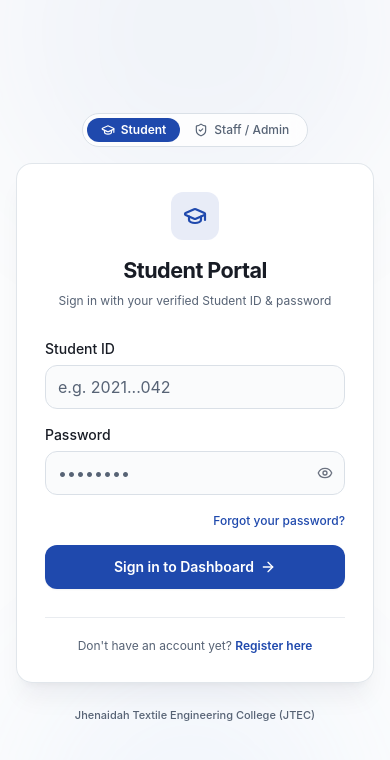
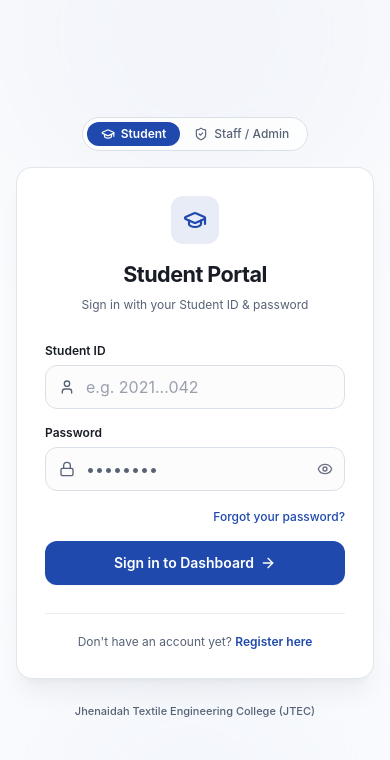
Before and after one commit to faisalhosen2000d-afk/jtec-academic-platform, a Next.js app: page /login in a window 390 px wide. Shown: the top 760 px of the page. Built offline with nearby package versions, Linux system fonts and the light colour scheme.

Commit message:
fix(auth): fix input icon positioning on desktop/mobile and preserve student ID on failed password

```diff
--- a/src/app/(public)/login/page.tsx
+++ b/src/app/(public)/login/page.tsx
@@ -1,13 +1,12 @@
 "use client";
 
+import { useState } from "react";
 import Link from "next/link";
 import { useActionState } from "react";
-import { GraduationCap, ShieldCheck, ArrowRight } from "lucide-react";
+import { GraduationCap, ShieldCheck, ArrowRight, User, Lock } from "lucide-react";
 import { signIn, type AuthActionResult } from "@/server/actions/auth";
 import { Button } from "@/components/ui/button";
-import { Input } from "@/components/ui/input";
 import { PasswordInput } from "@/components/ui/password-input";
-import { FormField } from "@/components/ui/form-field";
 
 const initialState: AuthActionResult = {
   success: false,
@@ -15,9 +14,14 @@ const initialState: AuthActionResult = {
 };
 
 export default function LoginPage() {
+  const [typedStudentId, setTypedStudentId] = useState("");
+
   const [state, formAction, isPending] = useActionState(
-    async (_prevState: AuthActionResult, formData: FormData) =>
-      signIn(formData),
+    async (_prevState: AuthActionResult, formData: FormData) => {
+      const studentId = formData.get("student_id") as string;
+      if (studentId) setTypedStudentId(studentId);
+      return signIn(formData);
+    },
     initialState,
   );
 
@@ -25,7 +29,7 @@ export default function LoginPage() {
   const generalError = state.success ? undefined : state.error;
 
   return (
-    <main className="relative flex min-h-screen items-center justify-center overflow-hidden bg-slate-50/60 px-4 py-12 dark:bg-slate-950/80">
+    <main className="relative flex min-h-screen items-center justify-center overflow-hidden bg-slate-50/70 px-4 py-12 dark:bg-slate-950/80">
       {/* Decorative ambient background glows */}
       <div
         className="pointer-events-none absolute -top-40 left-1/2 -z-10 h-96 w-96 -translate-x-1/2 rounded-full bg-primary/10 blur-3xl"
@@ -66,41 +70,58 @@ export default function LoginPage() {
             </h1>
 
             <p className="mt-1.5 text-xs leading-relaxed text-muted-foreground">
-              Sign in with your verified Student ID &amp; password
+              Sign in with your Student ID &amp; password
             </p>
           </div>
 
           <form action={formAction} className="mt-7 space-y-4" noValidate>
-            <FormField
-              label="Student ID"
-              htmlFor="student_id"
-              error={fieldErrors?.student_id?.[0]}
-            >
-              <Input
+            {/* Student ID with permanently visible user icon */}
+            <div>
+              <label htmlFor="student_id" className="block text-xs font-semibold text-foreground mb-1.5">
+                Student ID
+              </label>
+              <div className="relative">
+                <span className="pointer-events-none absolute left-3.5 top-1/2 -translate-y-1/2 text-muted-foreground z-10">
+                  <User className="h-4 w-4" />
+                </span>
+                <input
                   id="student_id"
                   name="student_id"
                   type="text"
                   placeholder="e.g. 2021...042"
                   autoComplete="username"
-                className="h-11 rounded-xl bg-muted/30 text-sm focus:bg-background focus:ring-4 focus:ring-primary/15 transition-all"
                   required
+                  defaultValue={typedStudentId}
+                  className="w-full h-11 pl-10 pr-4 rounded-xl border border-input bg-muted/20 text-sm text-foreground placeholder:text-muted-foreground/60 transition-all duration-200 focus:bg-background focus:border-primary focus:ring-4 focus:ring-primary/15 focus:outline-none"
                 />
-            </FormField>
+              </div>
+              {fieldErrors?.student_id?.[0] && (
+                <p className="mt-1 text-xs text-destructive">{fieldErrors.student_id[0]}</p>
+              )}
+            </div>
 
-            <FormField
-              label="Password"
-              htmlFor="password"
-              error={fieldErrors?.password?.[0]}
-            >
+            {/* Password with permanently visible lock icon */}
+            <div>
+              <label htmlFor="password" className="block text-xs font-semibold text-foreground mb-1.5">
+                Password
+              </label>
+              <div className="relative">
+                <span className="pointer-events-none absolute left-3.5 top-1/2 -translate-y-1/2 text-muted-foreground z-10">
+                  <Lock className="h-4 w-4" />
+                </span>
                 <PasswordInput
                   id="password"
                   name="password"
                   autoComplete="current-password"
                   placeholder="••••••••"
-                className="h-11 rounded-xl bg-muted/30 text-sm focus:bg-background focus:ring-4 focus:ring-primary/15 transition-all"
                   required
+                  className="pl-10 h-11 rounded-xl bg-muted/20 text-sm focus:bg-background focus:border-primary focus:ring-4 focus:ring-primary/15 transition-all"
                 />
-            </FormField>
+              </div>
+              {fieldErrors?.password?.[0] && (
+                <p className="mt-1 text-xs text-destructive">{fieldErrors.password[0]}</p>
+              )}
+            </div>
 
             <div className="flex justify-end pt-0.5">
               <Link
--- a/src/app/(public)/page.tsx
+++ b/src/app/(public)/page.tsx
@@ -6,6 +6,7 @@ import { useActionState } from "react";
 import { GraduationCap, ShieldCheck, ArrowRight, Lock, User, Mail } from "lucide-react";
 import { signIn, staffSignIn, type AuthActionResult } from "@/server/actions/auth";
 import { Button } from "@/components/ui/button";
+import { PasswordInput } from "@/components/ui/password-input";
 
 const initialAuthState: AuthActionResult = {
   success: false,
@@ -14,14 +15,24 @@ const initialAuthState: AuthActionResult = {
 
 export default function HomePage() {
   const [activeTab, setActiveTab] = useState<"student" | "staff">("student");
+  const [typedStudentId, setTypedStudentId] = useState("");
+  const [typedStaffEmail, setTypedStaffEmail] = useState("");
 
   const [studentState, studentFormAction, studentPending] = useActionState(
-    async (_prevState: AuthActionResult, formData: FormData) => signIn(formData),
+    async (_prevState: AuthActionResult, formData: FormData) => {
+      const studentId = formData.get("student_id") as string;
+      if (studentId) setTypedStudentId(studentId);
+      return signIn(formData);
+    },
     initialAuthState,
   );
 
   const [staffState, staffFormAction, staffPending] = useActionState(
-    async (_prevState: AuthActionResult, formData: FormData) => staffSignIn(formData),
+    async (_prevState: AuthActionResult, formData: FormData) => {
+      const email = formData.get("email") as string;
+      if (email) setTypedStaffEmail(email);
+      return staffSignIn(formData);
+    },
     initialAuthState,
   );
 
@@ -97,8 +108,10 @@ export default function HomePage() {
                   <label htmlFor="home_student_id" className="block text-xs font-semibold text-foreground mb-1.5">
                     Student ID
                   </label>
-                  <div className="relative group">
-                    <User className="absolute left-3.5 top-3 h-4 w-4 text-muted-foreground transition group-focus-within:text-primary" />
+                  <div className="relative">
+                    <span className="pointer-events-none absolute left-3.5 top-1/2 -translate-y-1/2 text-muted-foreground z-10">
+                      <User className="h-4 w-4" />
+                    </span>
                     <input
                       id="home_student_id"
                       name="student_id"
@@ -106,7 +119,8 @@ export default function HomePage() {
                       placeholder="e.g. 2021...042"
                       autoComplete="username"
                       required
-                      className="w-full h-11 pl-10 pr-4 rounded-xl border border-input bg-muted/20 text-sm text-foreground placeholder:text-muted-foreground/60 transition-all duration-200 focus:bg-background focus:border-primary focus:ring-4 focus:ring-primary/15 focus:outline-none focus:scale-[1.005]"
+                      defaultValue={typedStudentId}
+                      className="w-full h-11 pl-10 pr-4 rounded-xl border border-input bg-muted/20 text-sm text-foreground placeholder:text-muted-foreground/60 transition-all duration-200 focus:bg-background focus:border-primary focus:ring-4 focus:ring-primary/15 focus:outline-none"
                     />
                   </div>
                 </div>
@@ -115,16 +129,17 @@ export default function HomePage() {
                   <label htmlFor="home_student_password" className="block text-xs font-semibold text-foreground mb-1.5">
                     Password
                   </label>
-                  <div className="relative group">
-                    <Lock className="absolute left-3.5 top-3 h-4 w-4 text-muted-foreground transition group-focus-within:text-primary" />
-                    <input
+                  <div className="relative">
+                    <span className="pointer-events-none absolute left-3.5 top-1/2 -translate-y-1/2 text-muted-foreground z-10">
+                      <Lock className="h-4 w-4" />
+                    </span>
+                    <PasswordInput
                       id="home_student_password"
                       name="password"
-                      type="password"
                       placeholder="••••••••"
                       autoComplete="current-password"
                       required
-                      className="w-full h-11 pl-10 pr-4 rounded-xl border border-input bg-muted/20 text-sm text-foreground placeholder:text-muted-foreground/60 transition-all duration-200 focus:bg-background focus:border-primary focus:ring-4 focus:ring-primary/15 focus:outline-none focus:scale-[1.005]"
+                      className="pl-10 h-11 rounded-xl bg-muted/20 text-sm focus:bg-background focus:border-primary focus:ring-4 focus:ring-primary/15 transition-all"
                     />
                   </div>
                   <div className="flex justify-end pt-1">
@@ -162,8 +177,10 @@ export default function HomePage() {
                   <label htmlFor="home_staff_email" className="block text-xs font-semibold text-foreground mb-1.5">
                     Staff Email
                   </label>
-                  <div className="relative group">
-                    <Mail className="absolute left-3.5 top-3 h-4 w-4 text-muted-foreground transition group-focus-within:text-primary" />
+                  <div className="relative">
+                    <span className="pointer-events-none absolute left-3.5 top-1/2 -translate-y-1/2 text-muted-foreground z-10">
+                      <Mail className="h-4 w-4" />
+                    </span>
                     <input
                       id="home_staff_email"
                       name="email"
@@ -171,7 +188,8 @@ export default function HomePage() {
                       placeholder="name@example.com"
                       autoComplete="username"
                       required
-                      className="w-full h-11 pl-10 pr-4 rounded-xl border border-input bg-muted/20 text-sm text-foreground placeholder:text-muted-foreground/60 transition-all duration-200 focus:bg-background focus:border-primary focus:ring-4 focus:ring-primary/15 focus:outline-none focus:scale-[1.005]"
+                      defaultValue={typedStaffEmail}
+                      className="w-full h-11 pl-10 pr-4 rounded-xl border border-input bg-muted/20 text-sm text-foreground placeholder:text-muted-foreground/60 transition-all duration-200 focus:bg-background focus:border-primary focus:ring-4 focus:ring-primary/15 focus:outline-none"
                     />
                   </div>
                 </div>
@@ -180,16 +198,17 @@ export default function HomePage() {
                   <label htmlFor="home_staff_password" className="block text-xs font-semibold text-foreground mb-1.5">
                     Password
                   </label>
-                  <div className="relative group">
-                    <Lock className="absolute left-3.5 top-3 h-4 w-4 text-muted-foreground transition group-focus-within:text-primary" />
-                    <input
+                  <div className="relative">
+                    <span className="pointer-events-none absolute left-3.5 top-1/2 -translate-y-1/2 text-muted-foreground z-10">
+                      <Lock className="h-4 w-4" />
+                    </span>
+                    <PasswordInput
                       id="home_staff_password"
                       name="password"
-                      type="password"
                       placeholder="••••••••"
                       autoComplete="current-password"
                       required
-                      className="w-full h-11 pl-10 pr-4 rounded-xl border border-input bg-muted/20 text-sm text-foreground placeholder:text-muted-foreground/60 transition-all duration-200 focus:bg-background focus:border-primary focus:ring-4 focus:ring-primary/15 focus:outline-none focus:scale-[1.005]"
+                      className="pl-10 h-11 rounded-xl bg-muted/20 text-sm focus:bg-background focus:border-primary focus:ring-4 focus:ring-primary/15 transition-all"
                     />
                   </div>
                   <div className="flex justify-end pt-1">
```
Lines whose indentation alone changed are shown as unchanged.
